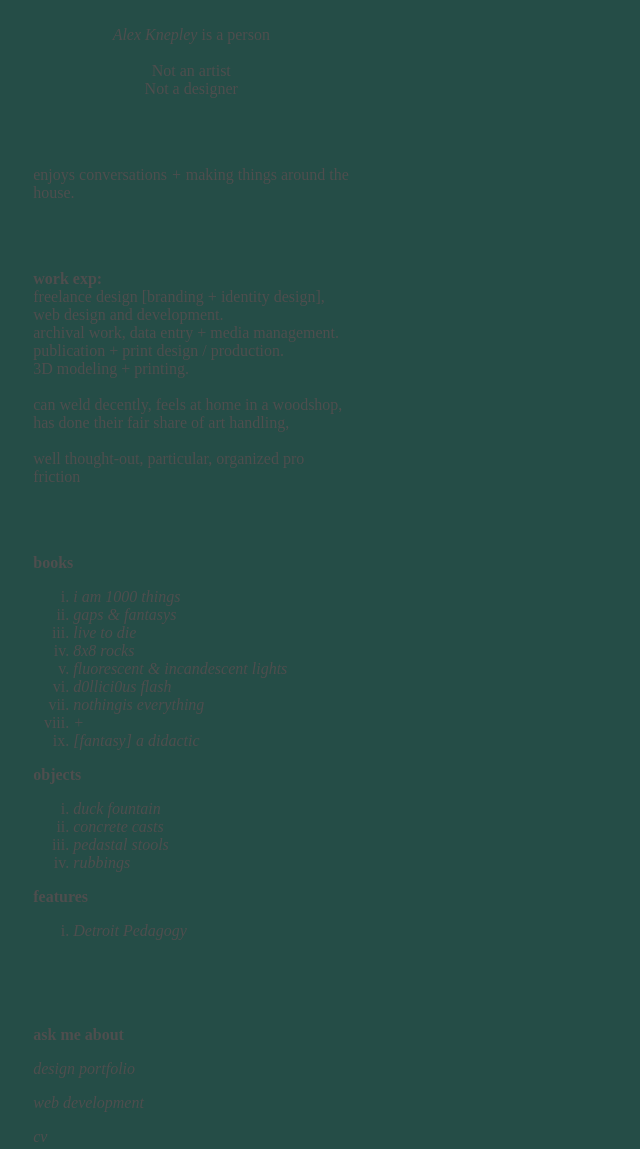
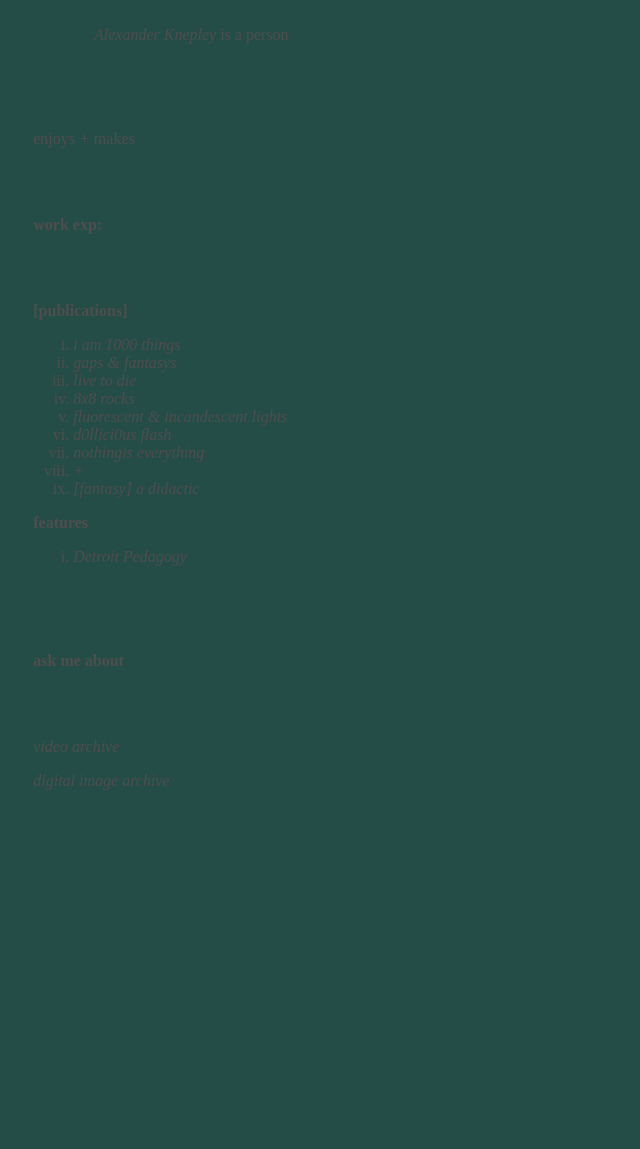
Before and after one commit to catalograisonne/catalograisonne.github.io, a plain HTML site: page draft.html in a window 1280 px wide. Shown: the part 100-1249 px from the top of the page, without its empty margins (0-640 px from the left). After the commit the page ends 906 px from the top, so only its background shows below. Drawn offline with Linux system fonts and the light colour scheme; files whose address does not match are found by name.

Commit message:
1234
1234

```diff
--- a/draft.html
+++ b/draft.html
@@ -16,40 +16,28 @@
     <article>
       <div class="text">
         <p class="intro">
-          <i>Alex Knepley</i> is a person
+          <i>Alexander Knepley</i> is a person
           <br />
           <br />
-          Not an artist <br />
-          Not a designer
+
         </p>
         <br>
         <br>
 
-        <p>enjoys conversations <i>+</i> making things around the house.</p>
+        <p>enjoys  <i>+</i> makes </p>
         <br />
         <br />
 
 
         <p>
          <b>work exp: </b><br>
-         freelance design [branding + identity design], web design and development. <br>
-         archival work, data entry + media management.<br>
-         publication + print design / production. <br>
-         3D modeling + printing.
-          <br />
-          <br />
-          can weld decently, feels at home in a woodshop, has done their fair
-          share of art handling,
-          <br />
-          <br />
-       well thought-out, particular, organized
-       pro friction
+
         </p>
         <br />
         <br />
 
         <div class="projects">
-          <p><b>books</b></p>
+          <p><b>[publications]</b></p>
           <ol type="i">
             <li><i>i am 1000 things</i></i></li>
             <li><i>gaps & fantasys</i></i></li>
@@ -63,12 +51,6 @@
           </ol>
 
 
-        <p><b>objects</b></p>
-        <ol type="i">
-          <li><i>duck fountain</i></li>
-          <li><i>concrete casts</i></li>
-          <li><i>pedastal stools</i></li>
-          <li><i>rubbings</i></li>
 
         </ol>
 
@@ -81,9 +63,7 @@
 <br>
 <br>
 <br>        <p><b>ask me about</b></p>
-        <p><i>design portfolio</i></p>
-        <p><i>web development</i></p>
-        <p><i>cv</i></p>
+
         <br>
 <br>
 
```
